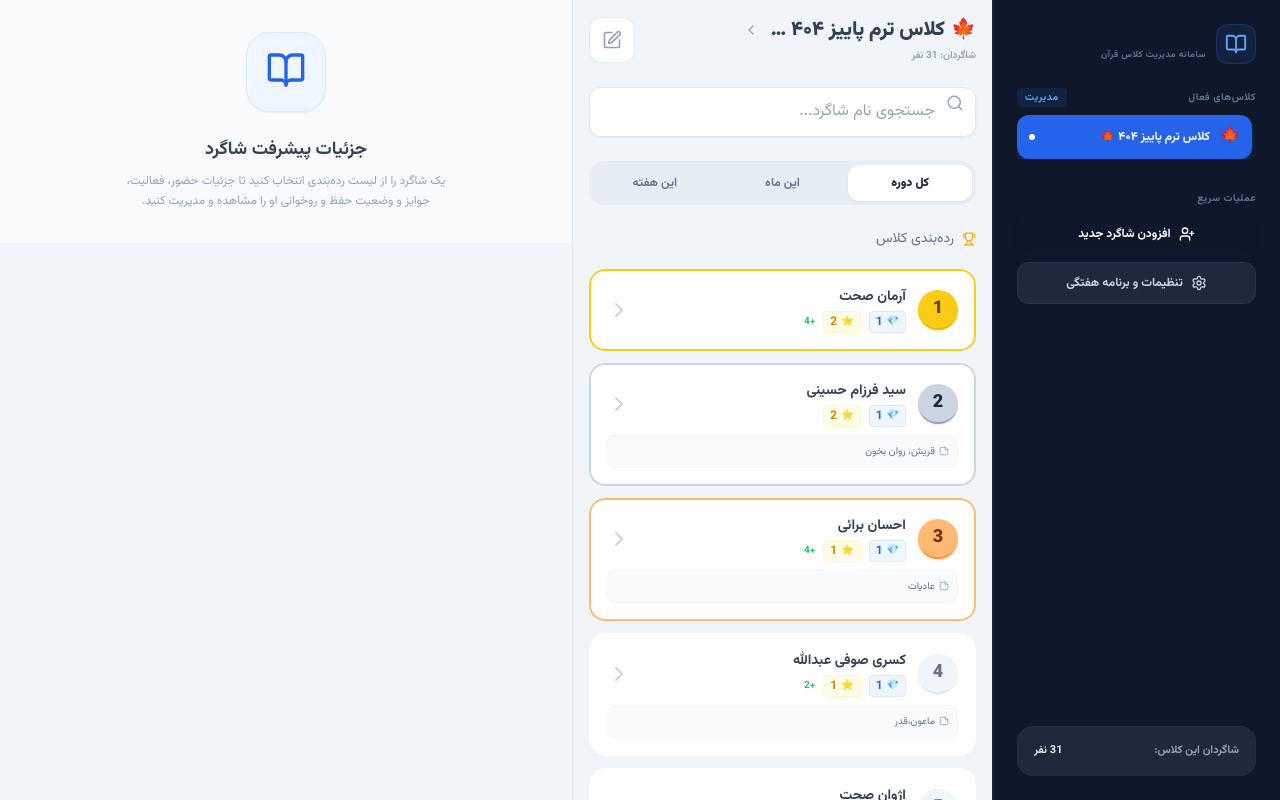
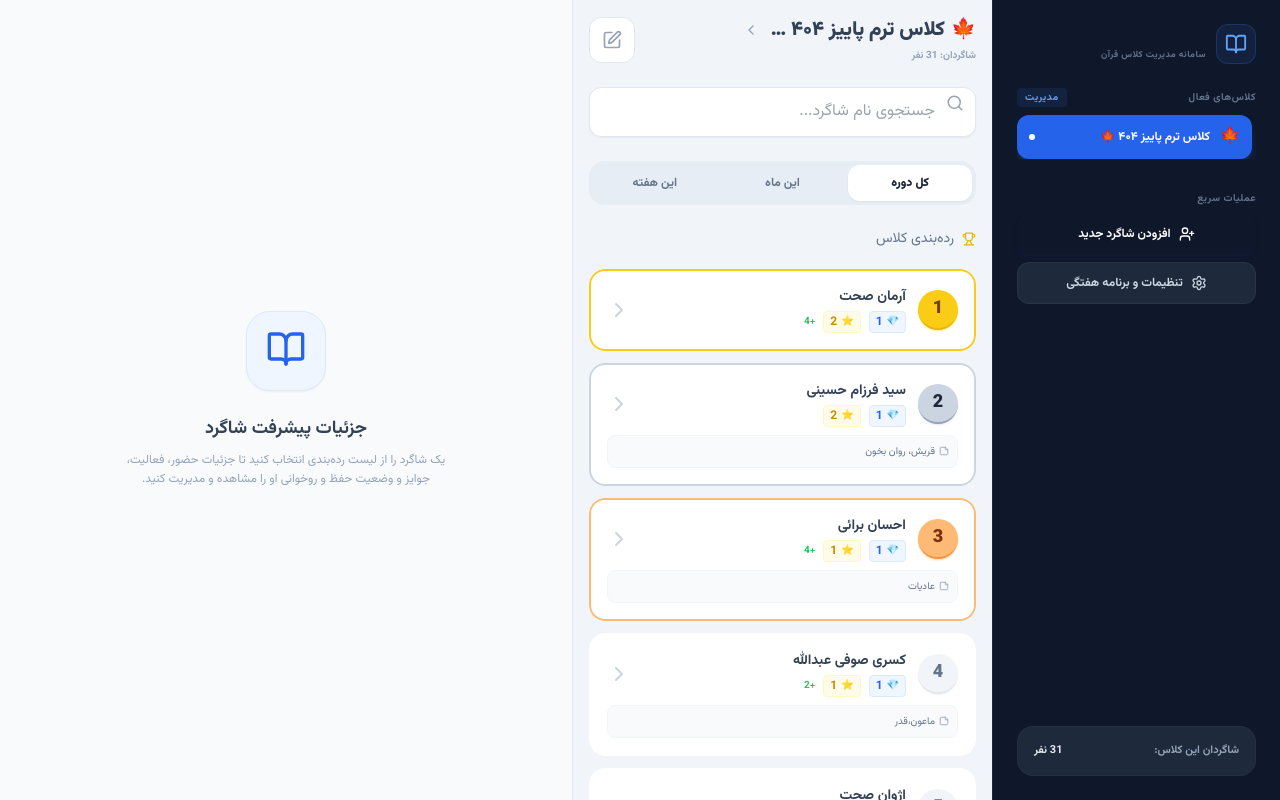
Before and after one commit to mmdsharifi/Quran-Class, a React (Vite) app: page / in a window 1280 px wide. Shown: the top 800 px of the page. Built offline with nearby package versions, Linux system fonts and the light colour scheme; a web font is replaced by a local one.

Commit message:
fix: restrict dashboard height to lg:h-screen to prevent sidebar and list scrolling with window

```diff
--- a/screens/TeacherDashboard.tsx
+++ b/screens/TeacherDashboard.tsx
@@ -215,7 +215,7 @@ export const TeacherDashboard = ({
   else if (activeStudentRank === 3) activeRankStyle = "bg-orange-400 text-orange-900 border-orange-500 shadow-orange-500/50";
 
   return (
-    <div className="w-full h-full flex flex-col lg:flex-row relative bg-slate-100 min-h-screen overflow-hidden">
+    <div className="w-full h-full lg:h-screen flex flex-col lg:flex-row relative bg-slate-100 min-h-screen lg:min-h-0 overflow-hidden">
       {/* Settings Sheet */}
       {showSettings && (
           <SettingsSheet
```
